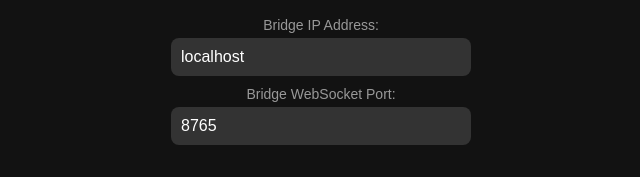
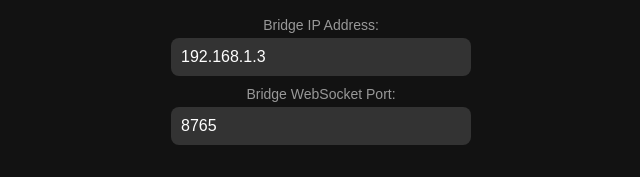
Before and after one commit to UrazDuray/ozu-rover-remote, a plain HTML site: page index2.html in a window 1280 px wide. Shown: the part 620-797 px from the top of the page, 319-959 px from the left. Drawn offline with Linux system fonts and the light colour scheme.

Commit message:
fixed localhost

```diff
--- a/index2.html
+++ b/index2.html
@@ -225,7 +225,7 @@
         <div id="connection-status">Not connected</div>
         <div class="settings">
             <label for="ip-address">Bridge IP Address:</label>
-            <input type="text" id="ip-address" value="localhost">
+            <input type="text" id="ip-address" value="192.168.1.3">
             <label for="port">Bridge WebSocket Port:</label>
             <input type="number" id="port" value="8765">
         </div>
```
Also changed, not shown: 1 other file.
